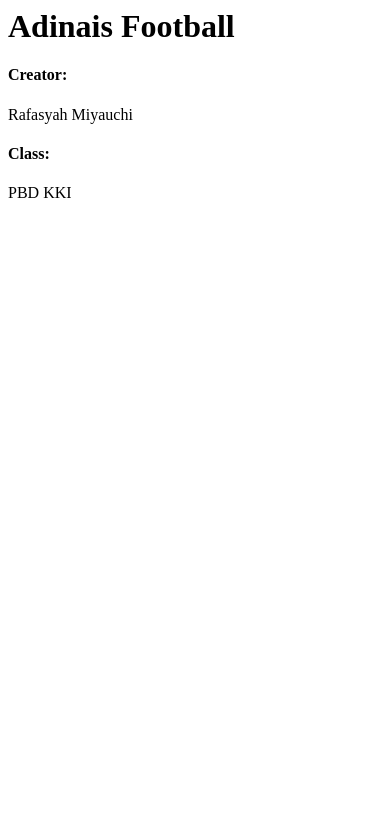
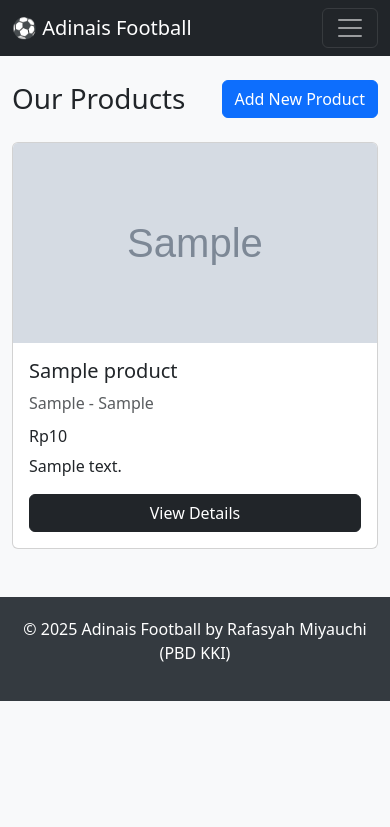
Before and after one commit to RafaMiyauchi/adinais_football, a Django app: page / in a window 390 px wide. Shown: the top 827 px of the page. Run offline with Django 5.2, Linux system fonts and the light colour scheme; tables that the repository leaves empty hold one stand-in row (values such as "Sample post"); grey boxes marked "Sample" are stand-in pictures.

Commit message:
Finished Assignment 03: Forms and Data Delivery Implementation in Django involving urls.py, xml, json and templates of the website

```diff
--- a/adinais_football/settings.py
+++ b/adinais_football/settings.py
@@ -34,7 +34,9 @@ DEBUG = True
 
 ALLOWED_HOSTS = ["localhost", "127.0.0.1", "rafasyah-miyauchi-adinaisfootball.pbp.cs.ui.ac.id"]
 
-
+CSRF_TRUSTED_ORIGINS = [
+    "https://rafasyah-miyauchi-adinaisfootball.pbp.cs.ui.ac.id"
+]
 # Application definition
 
 INSTALLED_APPS = [
@@ -62,7 +64,7 @@ ROOT_URLCONF = 'adinais_football.urls'
 TEMPLATES = [
     {
         'BACKEND': 'django.template.backends.django.DjangoTemplates',
-        'DIRS': [],
+        'DIRS': [BASE_DIR / 'templates'],
         'APP_DIRS': True,
         'OPTIONS': {
             'context_processors': [
--- a/main/models.py
+++ b/main/models.py
@@ -1,7 +1,9 @@
+import uuid
 from django.db import models
 
 # Create your models here.
 class Product(models.Model):
+    id = models.UUIDField(primary_key=True, default=uuid.uuid4, editable=False)
     name = models.CharField(max_length=255)
     price = models.IntegerField()
     description = models.TextField()
--- a/main/templates/main.html
+++ b/main/templates/main.html
@@ -1,6 +1,36 @@
-<h1>{{ app_name }}</h1>
+{% extends 'base.html' %}
 
-<h4>Creator:</h4>
-<p>{{ name }}</p>
-<h4>Class: </h4>
-<p> {{ class }}</p>
+{% block title %}
+    Home - Adinais Football
+{% endblock %}
+
+{% block content %}
+<div class="d-flex justify-content-between align-items-center mb-4">
+    <h1 class="mb-0">Our Products</h1>
+    <a href="{% url 'main:create_product' %}" class="btn btn-primary">Add New Product</a>
+</div>
+
+<div class="row row-cols-1 row-cols-md-2 row-cols-lg-3 g-4">
+    {% for product in products %}
+    <div class="col">
+        <div class="card h-100">
+
+            <img src="{{ product.thumbnail }}" class="card-img-top" alt="{{ product.name }}">
+            <div class="card-body d-flex flex-column">
+                <h5 class="card-title">{{ product.name }}</h5>
+                <p class="card-text text-muted">{{ product.brand }} - {{ product.category }}</p>
+                <h6 class="card-subtitle mb-2">Rp{{ product.price }}</h6>
+                <p class="card-text flex-grow-1">{{ product.description|truncatewords:15 }}</p>
+                <a href="{% url 'main:show_detail' product.id %}" class="btn btn-dark mt-auto">View Details</a>
+            </div>
+        </div>
+    </div>
+    {% empty %}
+    <div class="col-12">
+        <div class="alert alert-warning" role="alert">
+            No products available yet. Add one to get started!
+        </div>
+    </div>
+    {% endfor %}
+</div>
+{% endblock %}
--- a/main/urls.py
+++ b/main/urls.py
@@ -1,8 +1,15 @@
 from django.urls import path
-from main.views import show_main
+from main.views import show_main, create_product, delete_product, show_product, show_xml, show_json, show_xml_by_id, show_json_by_id
 
 app_name = 'main'
 
 urlpatterns = [
     path('', show_main, name='show_main'),
+    path('create/', create_product, name='create_product'),
+    path('products/<uuid:id>/', show_product, name='show_detail'),
+    path('delete/<uuid:id>/', delete_product, name='delete_product'),
+    path('xml/', show_xml, name='show_xml'),
+    path('json/', show_json, name='show_json'),
+    path('xml/<uuid:id>/', show_xml_by_id, name='show_xml_by_id'),
+    path('json/<uuid:id>/', show_json_by_id, name='show_json_by_id'),
 ]
--- a/main/views.py
+++ b/main/views.py
@@ -1,10 +1,68 @@
-from django.shortcuts import render
+from django.shortcuts import render, redirect, get_object_or_404
+from django.http import HttpResponse
+from django.core import serializers
+from main.forms import ProductForm
+from main.models import Product
 
 def show_main(request):
+    products_list = Product.objects.all()
+
     context = {
         'app_name': 'Adinais Football',
         'name': 'Rafasyah Miyauchi',
-        'class': 'PBD KKI'
+        'class': 'PBD KKI',
+        'products': products_list
     }
 
     return render(request, "main.html", context)
+
+def create_product(request):
+    form = ProductForm(request.POST or None)
+
+    if form.is_valid() and request.method == "POST":
+        form.save()
+        return redirect('main:show_main')
+
+    context = {'form': form}
+    return render(request, "create_product.html", context)
+
+def show_product(request, id):
+    product = get_object_or_404(Product, pk=id)
+
+    context = {
+        'product': product
+    }
+
+    return render(request, 'product_detail.html', context)
+
+def delete_product(request, id):
+    product = get_object_or_404(Product, pk=id)
+    product.delete()
+    return redirect('main:show_main')
+
+def show_xml(request):
+    products_list = Product.objects.all()
+    xml_data = serializers.serialize("xml", products_list)
+    return HttpResponse(xml_data, content_type="application/xml")
+
+def show_json(request):
+    products_list = Product.objects.all()
+    json_data = serializers.serialize("json", products_list)
+    return HttpResponse(json_data, content_type="application/json")
+
+def show_xml_by_id(request, id):
+    try:
+        product_item = Product.objects.filter(pk=id)
+        xml_data = serializers.serialize("xml", product_item)
+        return HttpResponse(xml_data, content_type='application/xml')
+    except Product.DoesNotExist:
+        return HttpResponse(status=404)
+
+
+def show_json_by_id(request, id):
+    try:
+        product_item = Product.objects.filter(pk=id)
+        json_data = serializers.serialize("json", product_item)
+        return HttpResponse(json_data, content_type='application/json')
+    except Product.DoesNotExist:
+        return HttpResponse(status=404)
--- /dev/null
+++ b/templates/base.html
@@ -0,0 +1,55 @@
+<!doctype html>
+<html lang="en">
+<head>
+    <meta charset="utf-8">
+    <meta name="viewport" content="width=device-width, initial-scale=1">
+    <title>{% block title %}Adinais Football{% endblock %}</title>
+    <link href="https://cdn.jsdelivr.net/npm/bootstrap@5.3.3/dist/css/bootstrap.min.css" rel="stylesheet">
+    <style>
+        body { background-color: #f8f9fa; }
+        .card-img-top {
+            width: 100%;
+            height: 200px;
+            object-fit: cover;
+        }
+        .footer {
+            background-color: #343a40;
+            color: white;
+            padding: 20px 0;
+            text-align: center;
+        }
+    </style>
+</head>
+<body>
+
+    <nav class="navbar navbar-expand-lg navbar-dark bg-dark">
+        <div class="container-fluid">
+            <a class="navbar-brand" href="{% url 'main:show_main' %}">⚽ Adinais Football</a>
+            <button class="navbar-toggler" type="button" data-bs-toggle="collapse" data-bs-target="#navbarNav" aria-controls="navbarNav" aria-expanded="false" aria-label="Toggle navigation">
+                <span class="navbar-toggler-icon"></span>
+            </button>
+            <div class="collapse navbar-collapse" id="navbarNav">
+                <ul class="navbar-nav ms-auto">
+                    <li class="nav-item">
+                        <a class="nav-link" href="{% url 'main:create_product' %}">Add Product</a>
+                    </li>
+                </ul>
+            </div>
+        </div>
+    </nav>
+
+    <main class="container mt-4 mb-5">
+        {% block content %}
+        {% endblock %}
+    </main>
+
+    <footer class="footer mt-auto">
+        <div class="container">
+            <p>&copy; 2025 {{ app_name }} by {{ name }} ({{ class }})</p>
+        </div>
+    </footer>
+
+
+    <script src="https://cdn.jsdelivr.net/npm/bootstrap@5.3.3/dist/js/bootstrap.bundle.min.js"></script>
+</body>
+</html>
```
Also changed, not shown: main/forms.py (added, +7 -0 lines), main/templates/create_product.html (added, +44 -0 lines), main/templates/product_detail.html (added, +45 -0 lines), README.md, images/jsonid.jpg (added), images/jsonlocalhost.jpg (added), images/xmlid.jpg (added), images/xmllocalhost.jpg (added), main/migrations/0001_initial.py.
